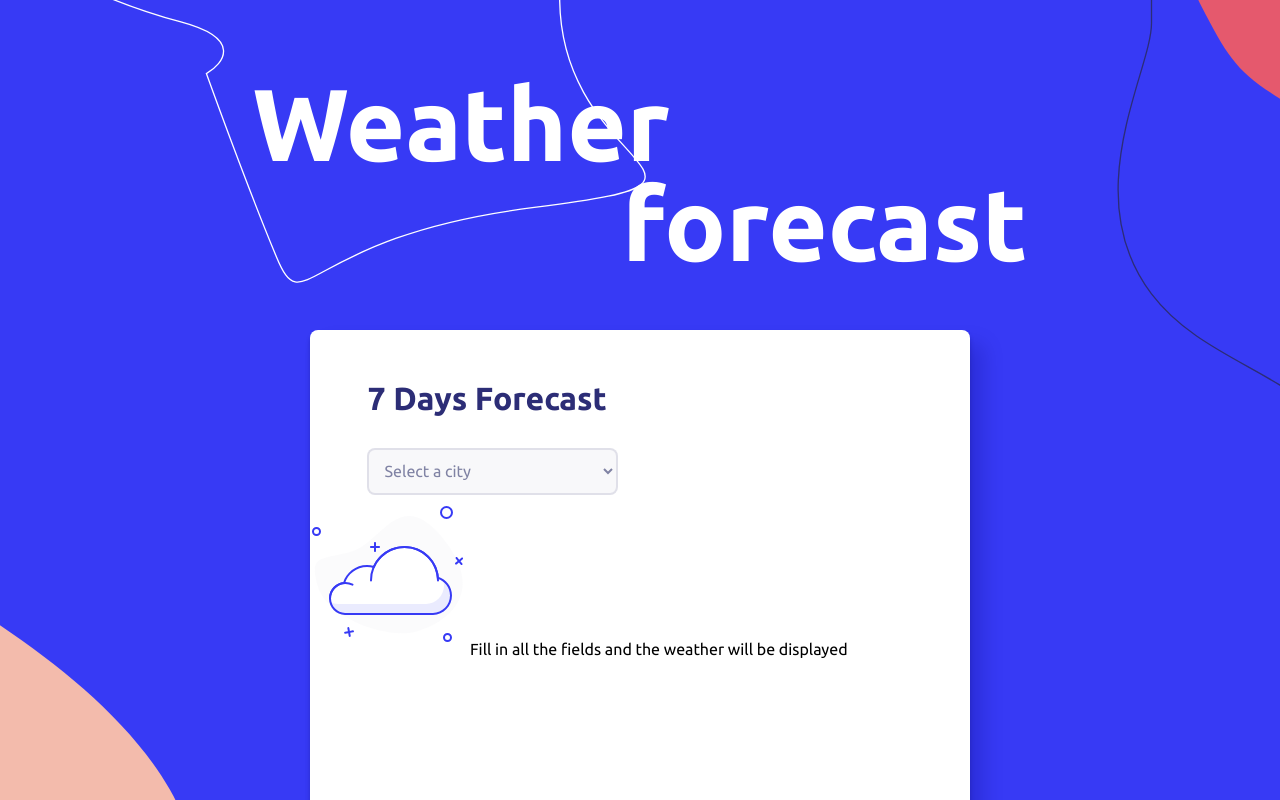
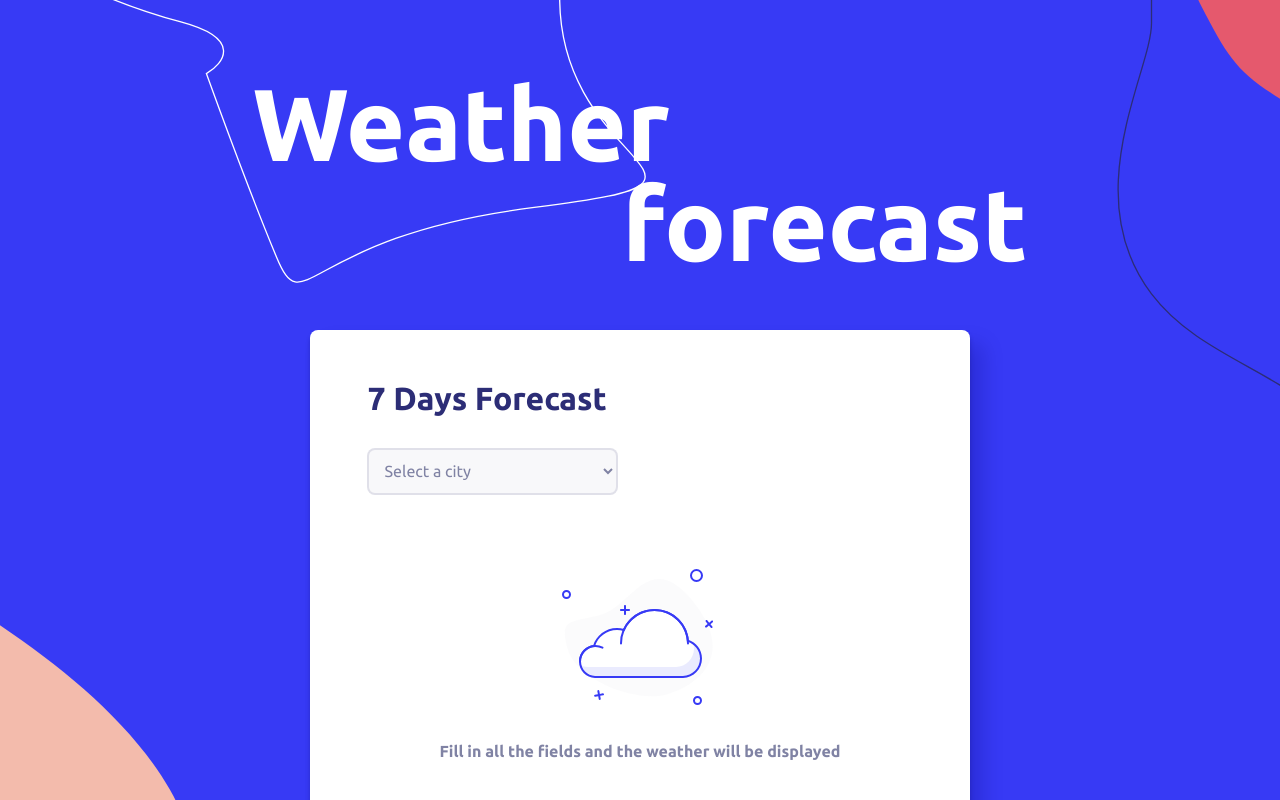
Before and after one commit to kseniasalabaeva/weathercast, a React (Create React App) app: page / in a window 1280 px wide. Shown: the top 800 px of the page. Built offline with nearby package versions, Linux system fonts and the light colour scheme.

Commit message:
Added styles for empty and weather cards

```diff
--- a/src/components/empty-card/EmptyCard.scss
+++ b/src/components/empty-card/EmptyCard.scss
@@ -0,0 +1,19 @@
+@import "../../variables";
+
+.bg-content {
+  display: flex;
+  flex-direction: column;
+  justify-content: center;
+  align-items: center;
+  margin-top: 6%;
+
+  &__img {
+    padding: $basic_spacing * 3;
+  }
+
+  &__desc {
+    font-size: $body;
+    color: $secondary;
+    font-weight: bold;
+  }
+}
--- a/src/components/empty-card/EmptyCard.tsx
+++ b/src/components/empty-card/EmptyCard.tsx
@@ -1,27 +1,18 @@
 import React from 'react'
-import PropTypes from 'prop-types'
+
 import weatherbg from '../../images/weatherbg.svg'
+import './EmptyCard.scss'
 
-interface IEmptyCard {
-  className: string;
-}
-
-const EmptyCard: React.FC<IEmptyCard> = ({
-  className
-}) => {
+const EmptyCard: React.FC = () => {
   return (
-    <div className={className}>
+    <div className="bg-content">
       <img
-        className={`${className}__img`}
+        className="bg-content__img"
         src={weatherbg}
       />
-      <span className={`${className}__desc`}>Fill in all the fields and the weather will be displayed</span>
+      <span className="bg-content__desc">Fill in all the fields and the weather will be displayed</span>
     </div>
   )
 }
 
-EmptyCard.propTypes = {
-  className: PropTypes.any
-}
-
 export default EmptyCard
--- a/src/components/weather-card/WeatherCard.scss
+++ b/src/components/weather-card/WeatherCard.scss
@@ -0,0 +1,30 @@
+@import "../../variables";
+
+.weather-card {
+  display: flex;
+  flex-direction: column;
+  width: 174px;
+  height: 238px;
+  background-color: $accent;
+  border: 2px solid $accent;
+  box-sizing: border-box;
+  box-shadow: 0px 4px 4px rgba(4, 5, 73, 0.25), 14px 14px 20px rgba(5, 6, 114, 0.2);
+  border-radius: 8px;
+  margin: 5px;
+
+  &__date {
+    color: $base_weak;
+    font-size: $body;
+    font-weight: bold;
+  }
+
+  &__icon {
+      width: 75px; // this value was choosen because of bad quality of returned icons from the back-end
+  }
+
+  &__temp {
+    color: $base_weak;
+    font-size: $body;
+    font-weight: bold;
+  }
+}
```
